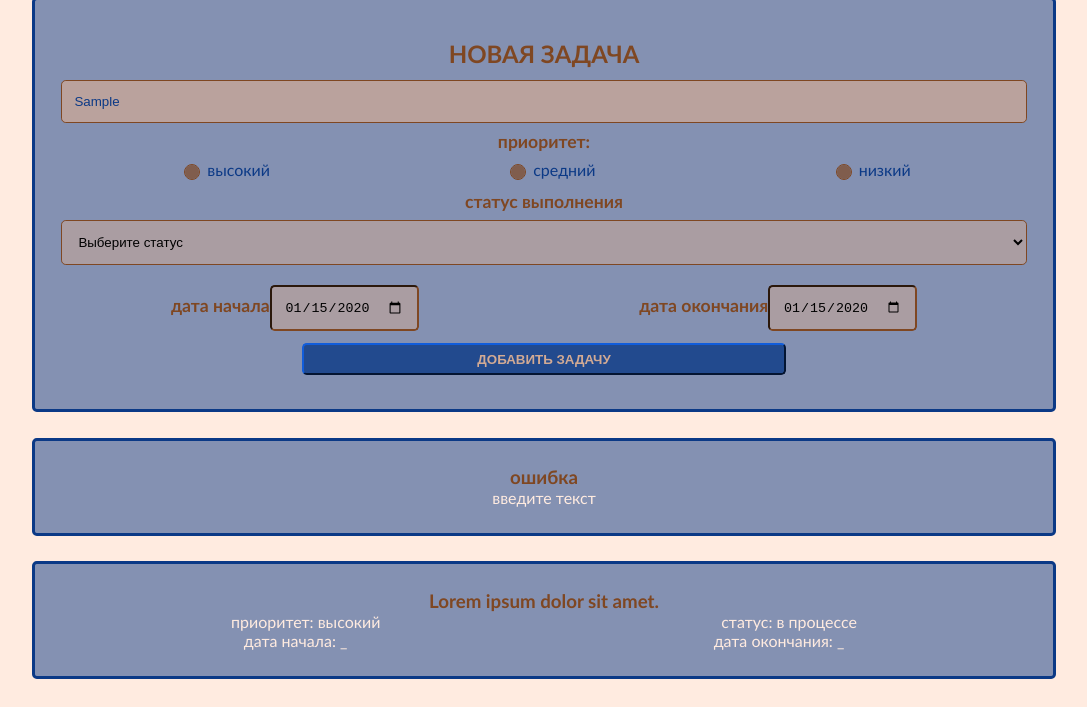
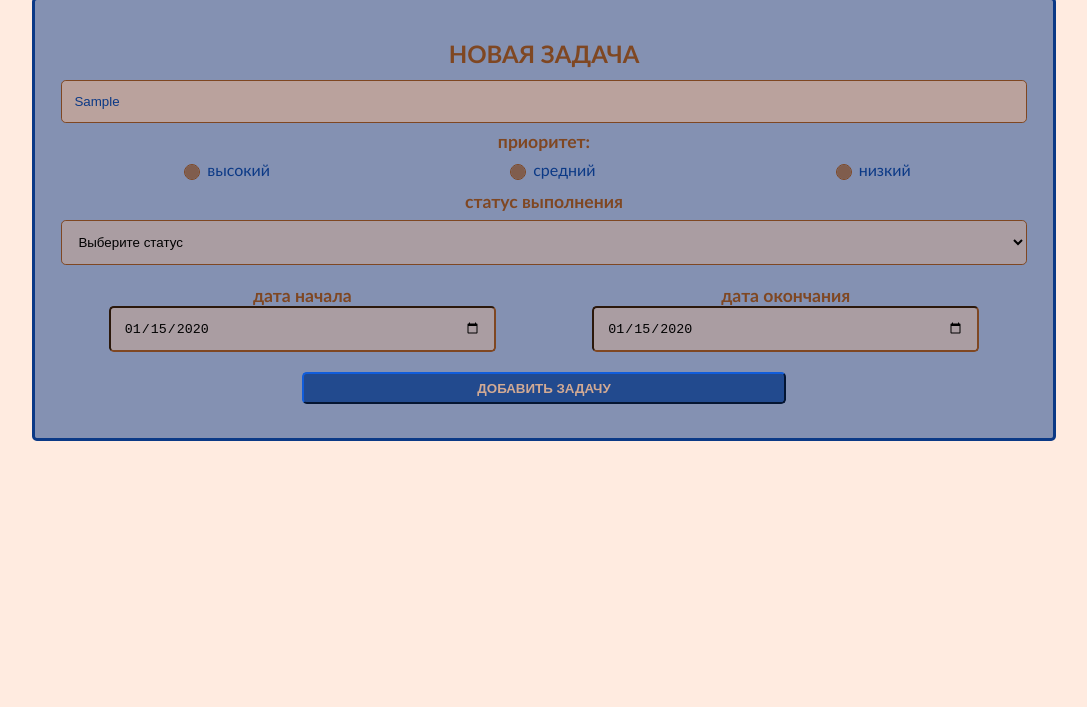
Before and after one commit to radionadejda/js, a plain HTML site: page itg_week_20/dash/dash.html in a window 1280 px wide. Both pictures are taken after typing "Sample", "2020-01-15", "2020-01-15" into the empty fields and a click on the button "ДОБАВИТЬ ЗАДАЧУ". Shown: the part 93-800 px from the top of the page, without its empty margins (96-1183 px from the left). Drawn offline with Linux system fonts and the light colour scheme.

Commit message:
style dash

```diff
--- a/itg_week_20/dash/dash.html
+++ b/itg_week_20/dash/dash.html
@@ -34,11 +34,9 @@
 			<button id="button">добавить задачу</button>
 		</div>
 		<div id="dashboard">
-			<div id="error" class="task">
-				<h3 class="task-text">ошибка</h3>
-				<p>введите текст</p>
-			</div>
-			<div class="task">
+			<!-- <div id="error" class="task"> ошибка
+			</div> -->
+			<!-- <div class="task">
 				<h3 class="task-text">Lorem ipsum dolor sit amet.</h3>
 				<div class="task-options">
 					<div class="task-priority">приоритет: высокий</div>
@@ -47,7 +45,7 @@
 				<div class="task-dates">
 					<div class="task-date">дата начала: _</div>
 					<div class="task-date">дата окончания: _</div>
-				</div>
+				</div> -->
 			</div>
 		</div>
 		<script src="./dash.js"></script>
--- a/itg_week_20/dash/dash.js
+++ b/itg_week_20/dash/dash.js
@@ -34,7 +34,6 @@ const taskStatus = document.getElementById("status");
 // const statusCancelled = document.getElementById("statusCancelled");
 const startDate = document.getElementById("startDate");
 const endDate = document.getElementById("endDate");
-const error = document.getElementById("error");
 
 function addTask(task) {
     const newTask = document.createElement("div");
@@ -87,10 +86,12 @@ function checkPriority() {
 		}
 	};
     if (priorityValue == "" || priorityValue == undefined){
-        error.style.display = "flex";
+        const error = document.createElement("div")
+        error.classList.add("task");
+        error.textContent = "установите приоритет"
         return false;
     } else {
-        error.style.display = "none"
+        // error.style.display = "none"
         return true
     }
 }
@@ -99,10 +100,12 @@ function checkPriority() {
 function checkTitle() {
     const taskTitleValue = taskTitle.value;
     if (taskTitleValue == "" || taskTitleValue == undefined) {
-        error.style.display = "flex";
+        const error = document.createElement("div")
+        error.classList.add("task");
+        error.textContent = "введите тест задачи"
         return false;
     } else {
-        error.style.display = "none"
+        // error.style.display = "none"
         return true
     }
 }
--- a/itg_week_20/dash/style/dash.scss
+++ b/itg_week_20/dash/style/dash.scss
@@ -117,14 +117,11 @@ $border-radius: 0.3rem;
 }
 
 .status, .date {
+    width: 100%;
 	background-color: rgba($accent3, 0.5);
 	border-radius: $border-radius;
     border-color: $accent2;
     padding: 1vw;
-}
-
-.status {
-    width: 100%;
 }
 
 .radio {
@@ -140,6 +137,10 @@ display: flex;
 justify-content: space-around;
 }
 
-#error {
-    display: none;
+#date label {
+    display: flex;
+    flex-direction: column;
+    width: 40%;
+    padding-bottom: 1vh;
+    white-space: nowrap;
 }
```
Also changed, not shown: itg_week_20/dash/style/dash.css, 1 other file.
